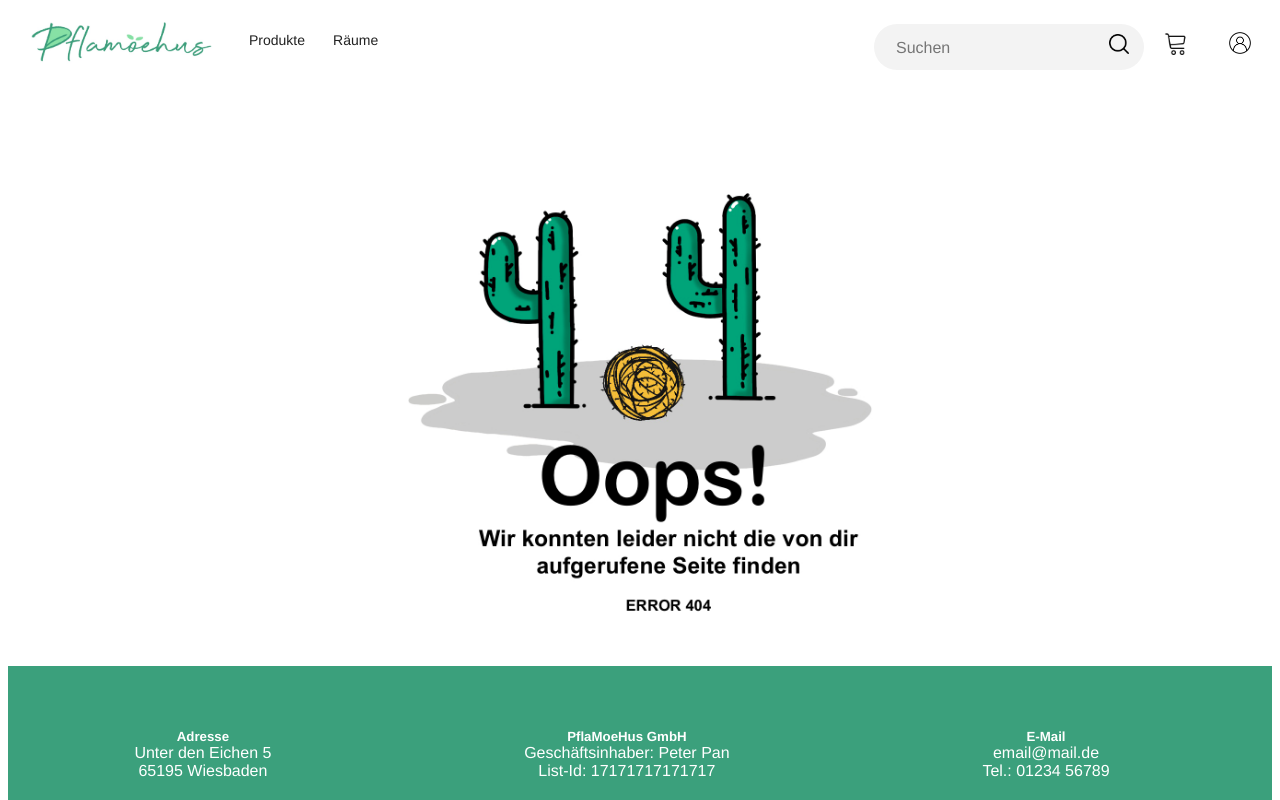
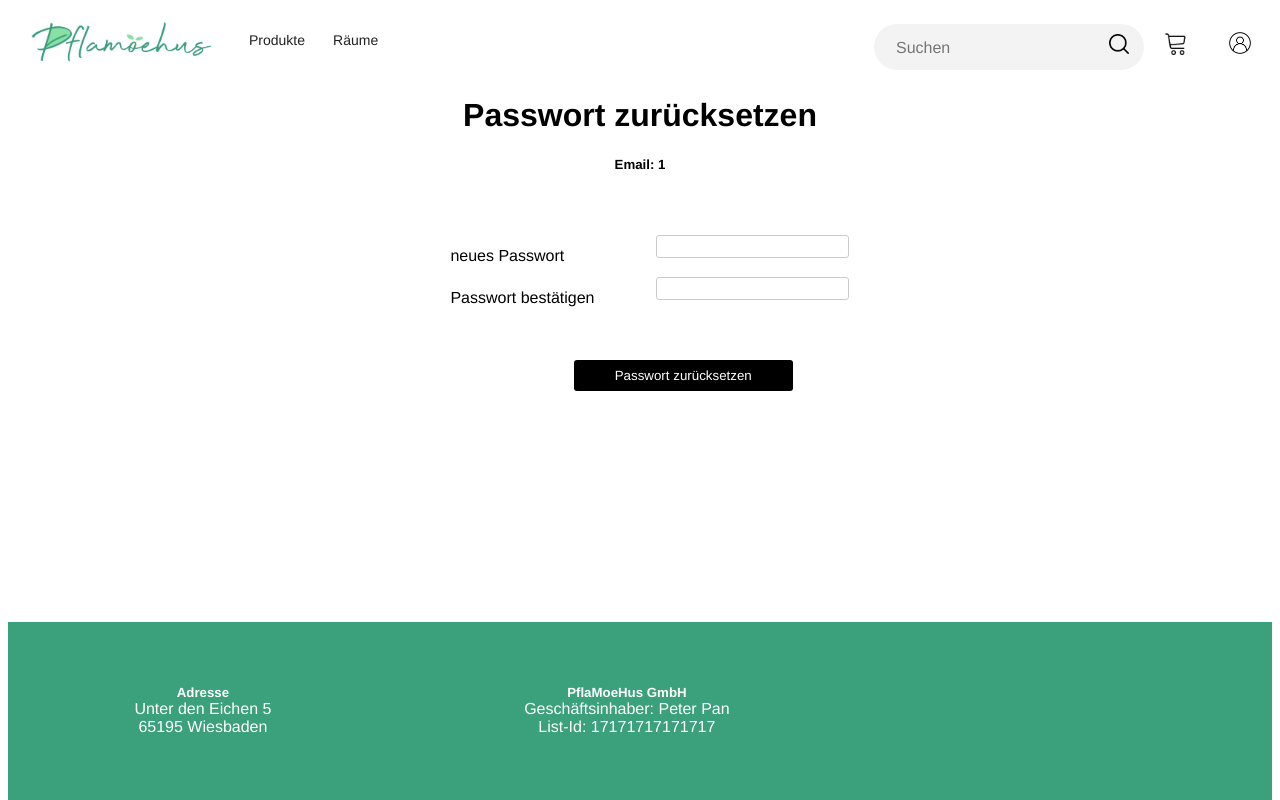
Before and after one commit to IsabelleSchmidt/BigSoftwareProject_Frontend, a Vue app: page /resetPassword/1 in a window 1280 px wide. Before the commit this address led to /404. Shown: the top 800 px of the page. Built offline with nearby package versions, Linux system fonts and the light colour scheme.

Commit message:
#157 Email wird bei Passwort zurücksetzen an den User gesendet

```diff
--- a/package.json
+++ b/package.json
@@ -9,11 +9,12 @@
     "lint": "vue-cli-service lint"
   },
   "dependencies": {
+    "emailjs-com": "^2.6.4",
     "sass-resources-loader": "^2.1.1",
     "vue": "^3.0.5",
-    "vue-router": "^4.0.3",
     "vue-multiselect": "^2.1.6",
-    "vue-next-select": "^0.1.3"
+    "vue-next-select": "^0.1.3",
+    "vue-router": "^4.0.3"
   },
   "devDependencies": {
     "@types/jest": "^24.0.19",
--- a/src/components/CompResetPw.vue
+++ b/src/components/CompResetPw.vue
@@ -3,7 +3,6 @@
         <h1 align="center">Passwort zurücksetzen</h1>
         <p id="error" align="center">{{ errormessage }}</p>
         <p align="center">{{ message }}</p>
-        <!--  -->
         <form @submit.prevent="reset()">
             <div class="row">
                 <a @click="back()" id="link"> &laquo; zurück</a>
@@ -32,8 +31,10 @@
 </template>
 
 <script lang = "ts">
+import emailjs from 'emailjs-com';
 import { defineComponent, onMounted, computed, ref } from "vue";
 import { useUserStore } from "../service/UserStore"
+import { useEmailStore } from "../service/EmailStore"
 import "@/service/Product";
 
 export default defineComponent({
@@ -54,17 +55,12 @@ export default defineComponent({
     const message = ref("");
 
     const { checkIfEmailExists } = useUserStore();
+    const { sendEmail } = useEmailStore();
 
     //Callback
     function back(): void {
       context.emit("toggle-comp");
     }
-
-
-    onMounted(async () => {
-        console.log("Übergebene Email: " + props.mailadress);
-
-    });
 
     //when back button in browser is pressed
     window.onpopstate = function (event: any) {
@@ -83,6 +79,9 @@ export default defineComponent({
             } else {
                 errormessage.value = "";
                 message.value = "Ihnen wurde eine Email zum Passwort zurücksetzen gesendet.";
+
+                //TODO: send Email
+                sendEmail(email.value);
             }
         }
     }
--- a/src/components/Footer.vue
+++ b/src/components/Footer.vue
@@ -14,7 +14,7 @@
         </li>
         <li>
           <h5>E-Mail</h5>
-          email@mail.de <br />
+          pflamoehus@gmail.com <br />
           Tel.: 01234 56789
         </li>
       </ul>
--- a/src/router/index.ts
+++ b/src/router/index.ts
@@ -69,6 +69,11 @@ const router = createRouter({
       path: '/orderConf',
       name: 'OrderConf',
       component: () => import('../components/OrderConfirmation.vue'),
+    },
+    {
+      path: '/resetPassword/:email',
+      name: 'ResetPassword',
+      component: () => import('../views/ResetPassword.vue'),
     }
   ]
 });
--- /dev/null
+++ b/src/service/EmailStore.ts
@@ -0,0 +1,34 @@
+import { reactive } from "vue";
+
+const state = reactive({
+    send: false
+});
+
+async function sendEmail(email: string): Promise<boolean> {
+
+    state.send = false;
+
+    await fetch(`/api/email/send`, {
+        method: 'POST',
+        headers: { "Content-Type": 'application/json' },
+        body: JSON.stringify(email),
+    }).then((response) => {
+        if (!response.ok) {
+            state.send = false;
+            throw new Error();
+        } else {
+            state.send = true;
+        }
+        return response.json();
+    }).catch((error) => {
+        console.log(error);
+    })
+
+    return state.send;
+}
+
+export function useEmailStore() {
+    return {
+        sendEmail
+    }
+}
--- /dev/null
+++ b/src/views/ResetPassword.vue
@@ -0,0 +1,159 @@
+<template>
+    <div class="compresetpw">
+        <h1 align="center">Passwort zurücksetzen</h1>
+        <!-- <p id="error" align="center">{{ errormessage }}</p> -->
+        <h5 align="center">Email: {{ $route.params.email }}</h5>
+        <p align="center">{{ message }}</p>
+        <form @submit.prevent="resetPassword()">
+            <div class="row" v-if="!isHidden">
+                <div class="col1">
+                    <label for="password1" class="left">neues Passwort</label>
+                </div>
+                <div class="col2">
+                    <input
+                        v-model="password1"
+                        id="pw1"
+                        type="text"
+                        name="pw"
+                        size="30"
+                        maxlenght="50"
+                        class="right"
+                    />
+                </div>
+            </div>
+            <div class="row" v-if="!isHidden">
+                <div class="col1">
+                    <label for="password2" class="left">Passwort bestätigen</label>
+                </div>
+                <div class="col2">
+                    <input
+                        v-model="password1"
+                        id="pw2"
+                        type="text"
+                        name="pw"
+                        size="30"
+                        maxlenght="50"
+                        class="right"
+                    />
+                </div>
+            </div>
+            <div v-if="!isHidden">
+                <input type="submit" name="resetPw" value="Passwort zurücksetzen" >
+            </div>
+        </form>
+    </div>
+</template>
+
+<script lang = "ts">
+import { defineComponent, computed, ref } from "vue";
+// import { useUserStore } from "../service/UserStore"
+import "@/service/Product";
+
+export default defineComponent({
+  name: "CompProducts",
+  setup() {
+
+    const email = ref("");
+    const password1 = ref("");
+    const password2 = ref("");
+
+    const isHidden = ref(false);
+
+    const COLORS = ["red", "#ccc"];
+
+    const message = ref("");
+
+    function resetPassword() {
+        message.value = "Ihr Passwort wurde erfolgreich zurückgesetzt."
+        isHidden.value =  true;
+    }
+
+
+    return {
+        email,
+        password1,
+        password2,
+        colorEmail: computed(() => {
+            return COLORS[1];
+        }),
+        resetPassword,
+        isHidden,
+        message
+    };
+  },
+});
+</script>
+
+<style scoped lang="scss">
+form {
+  margin: 5% 0% 15% 35%;
+}
+label {
+  padding: 12px 12px 12px 0;
+  display: inline-block;
+}
+.col1 {
+  float: left;
+  width: 25%;
+}
+
+.col2 {
+  float: left;
+  width: 75%;
+}
+
+.row:after {
+  content: "";
+  display: table;
+  clear: both;
+}
+input:focus{
+    outline-color: $color-green;
+}
+input[type=text]{
+    width: 30%;
+    padding: 0.25em;
+    border: 1px solid $color-grey3;
+    border-radius:3px;
+    resize: vertical;
+}
+input[type=submit]{
+    margin: 5% 0% 5% 15%;
+    padding: 1% 5%;
+}
+
+#email {
+  width: 30%;
+  padding: 0.25em;
+  border: 1px solid v-bind("colorEmail");
+  border-radius: 3px;
+  resize: vertical;
+}
+
+#link {
+    text-decoration: none;
+    list-style: none;
+    list-style-type: none;
+    color: $color-green;
+}
+
+#error {
+    color: red;
+}
+
+#pw1 {
+  width: 30%;
+  padding: 0.25em;
+  border: 1px solid v-bind("colorEmail");
+  border-radius: 3px;
+  resize: vertical;
+}
+
+#pw2 {
+  width: 30%;
+  padding: 0.25em;
+  border: 1px solid v-bind("colorEmail");
+  border-radius: 3px;
+  resize: vertical;
+}
+</style>
```
Also changed, not shown: 1 other file (tests, documents, lock files or other folders).
